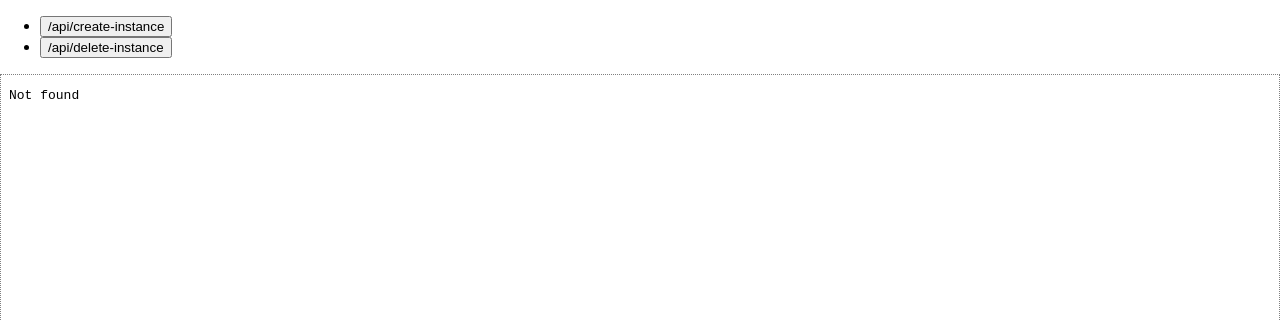
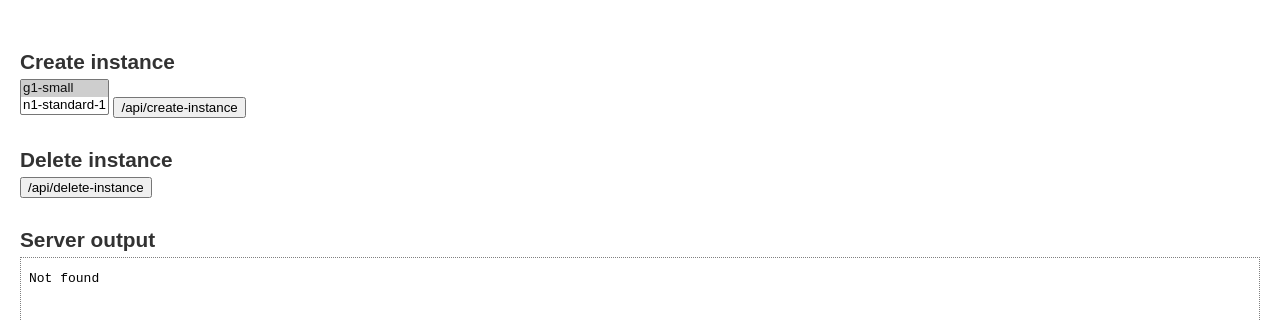
Before and after one commit to archersa/music-craft, a plain HTML site: page index.html in a window 1280 px wide. Shown: the top 320 px of the page. Drawn offline with Linux system fonts and the light colour scheme.

Commit message:
selectable machine type

```diff
--- a/css/main.css
+++ b/css/main.css
@@ -1,6 +1,14 @@
 html,body{
   height: 100%;
-  margin: 0;
+  margin: 10px;
+  font-family: sans-serif;
+}
+
+h2{
+  margin: 30px 0 5px;
+  font-size: 1.3rem;
+  font-weight: 600;
+  opacity: .8;
 }
 
 .content{
--- a/index.html
+++ b/index.html
@@ -7,19 +7,21 @@
 
     <div class="content">
 
-      <ul class="links">
-        <li>
+      <h2>Create instance</h2>
       <form action="/api/create-instance" method="post" target="output">
+        <select name="machine-type" size="2">
+          <option value="g1-small" selected>g1-small</option>
+          <option value="n1-standard-1">n1-standard-1</option>
+        </select>
         <input type="submit" value="/api/create-instance">
       </form>
-        </li>
-        <li>
+
+      <h2>Delete instance</h2>
       <form action="/api/delete-instance" method="post" target="output">
         <input type="submit" value="/api/delete-instance">
       </form>
-        </li>
-      </ul>
 
+      <h2>Server output</h2>
       <iframe name="output" class="output" src="/api/ping"></iframe>
 
     </div>
```
Also changed, not shown: 1 other file. Lines whose indentation alone changed are shown as unchanged.
